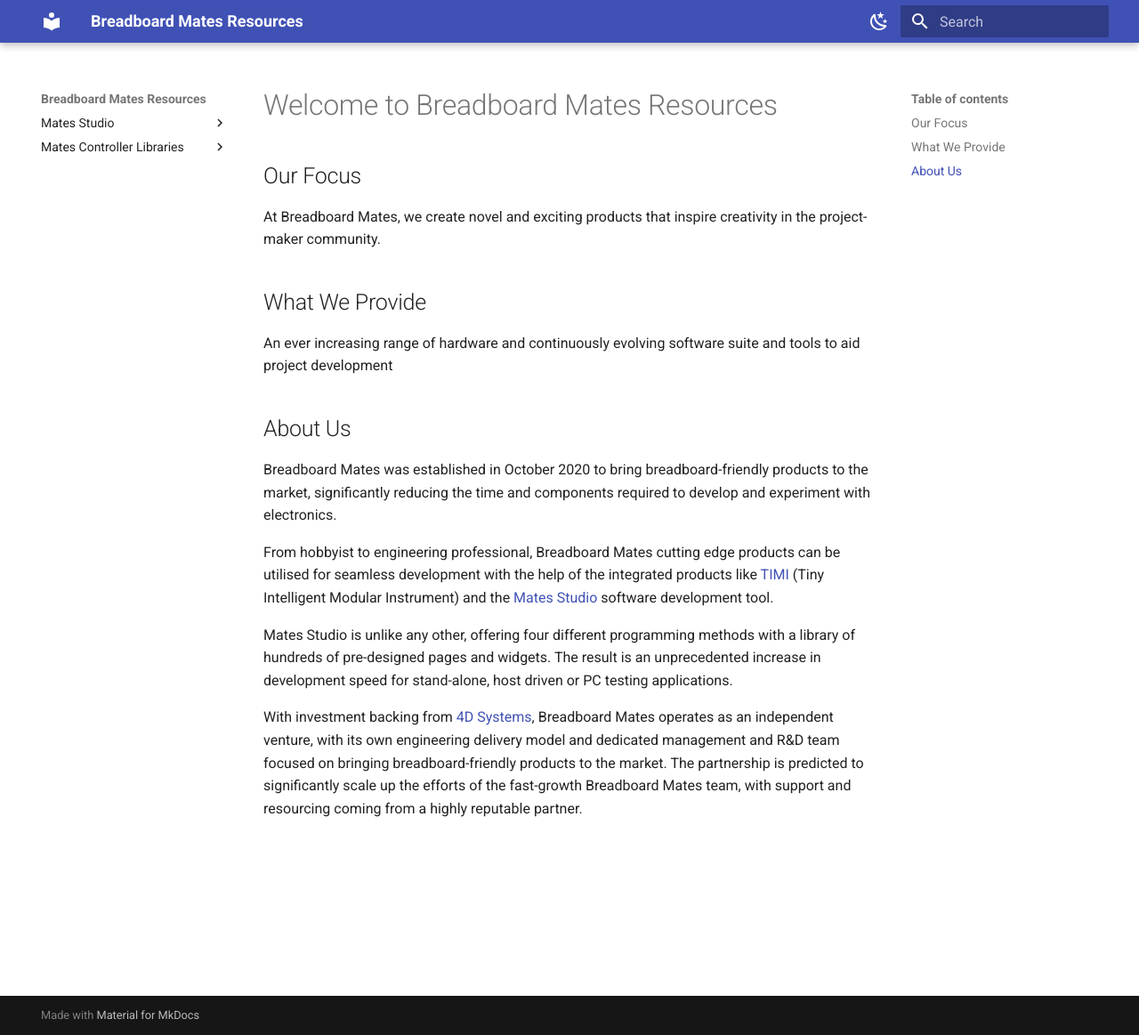
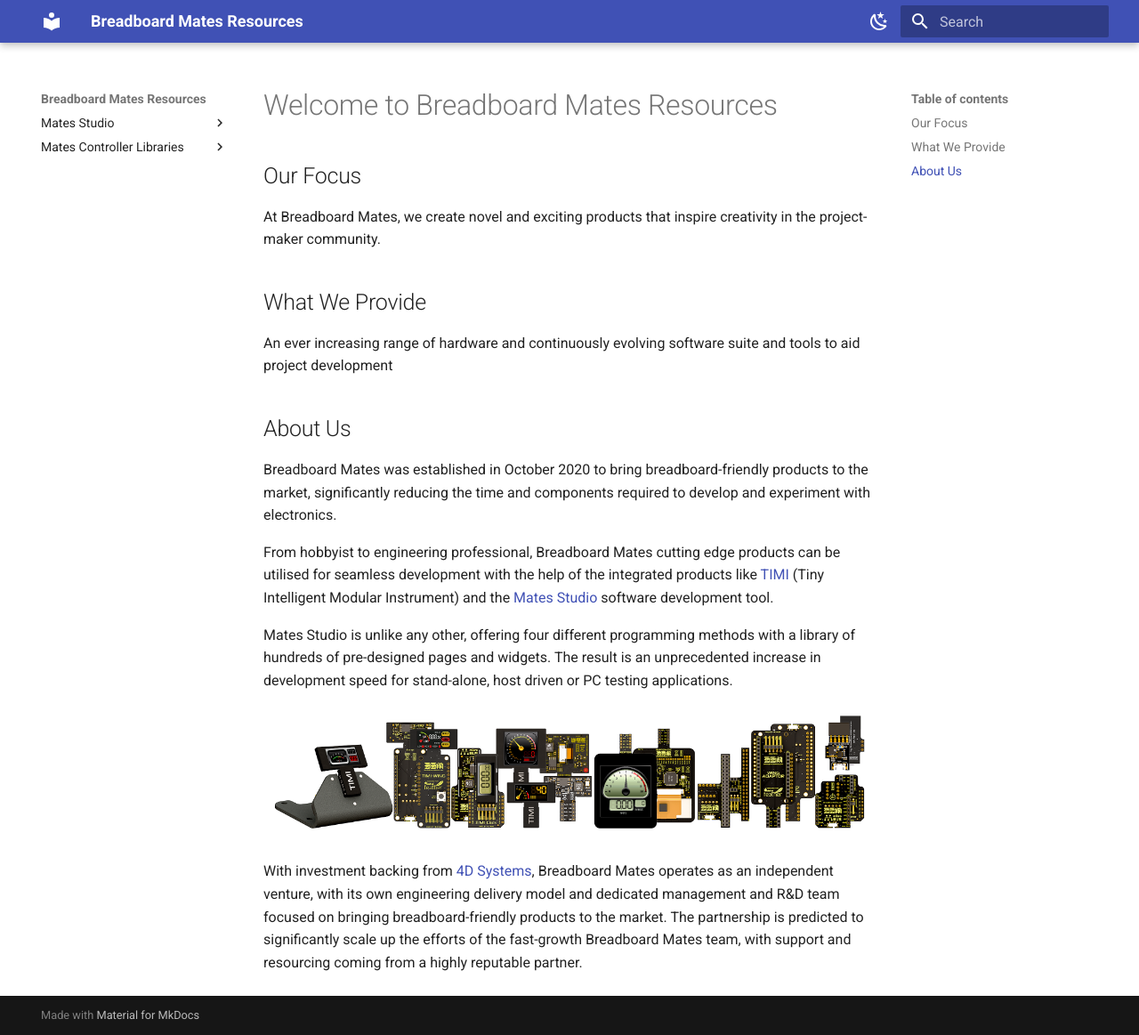
Before and after one commit to iSOLveIT/mkdocs-gen, an MkDocs documentation site: the page built from docs/index.md, in a window 1280 px wide and 1163 px high. Shown: the whole window at 89% size. Built offline with MkDocs 1.6.1 and Material for MkDocs 9.7.7, drawn with Linux system fonts in a browser that asks for light colours.

Commit message:
Added product portfolio image

```diff
--- a/docs/index.md
+++ b/docs/index.md
@@ -16,4 +16,6 @@
 
 Mates Studio is unlike any other, offering four different programming methods with a library of hundreds of pre-designed pages and widgets. The result is an unprecedented increase in development speed for stand-alone, host driven or PC testing applications.
 
+![Product Portfolio](img/product-portfolio.png)
+
 With investment backing from [4D Systems](https://4dsystems.com.au/), Breadboard Mates operates as an independent venture, with its own engineering delivery model and dedicated management and R&D team focused on bringing breadboard-friendly products to the market. The partnership is predicted to significantly scale up the efforts of the fast-growth Breadboard Mates team, with support and resourcing coming from a highly reputable partner.
```
Also changed, not shown: docs/img/product-portfolio.png (added).
